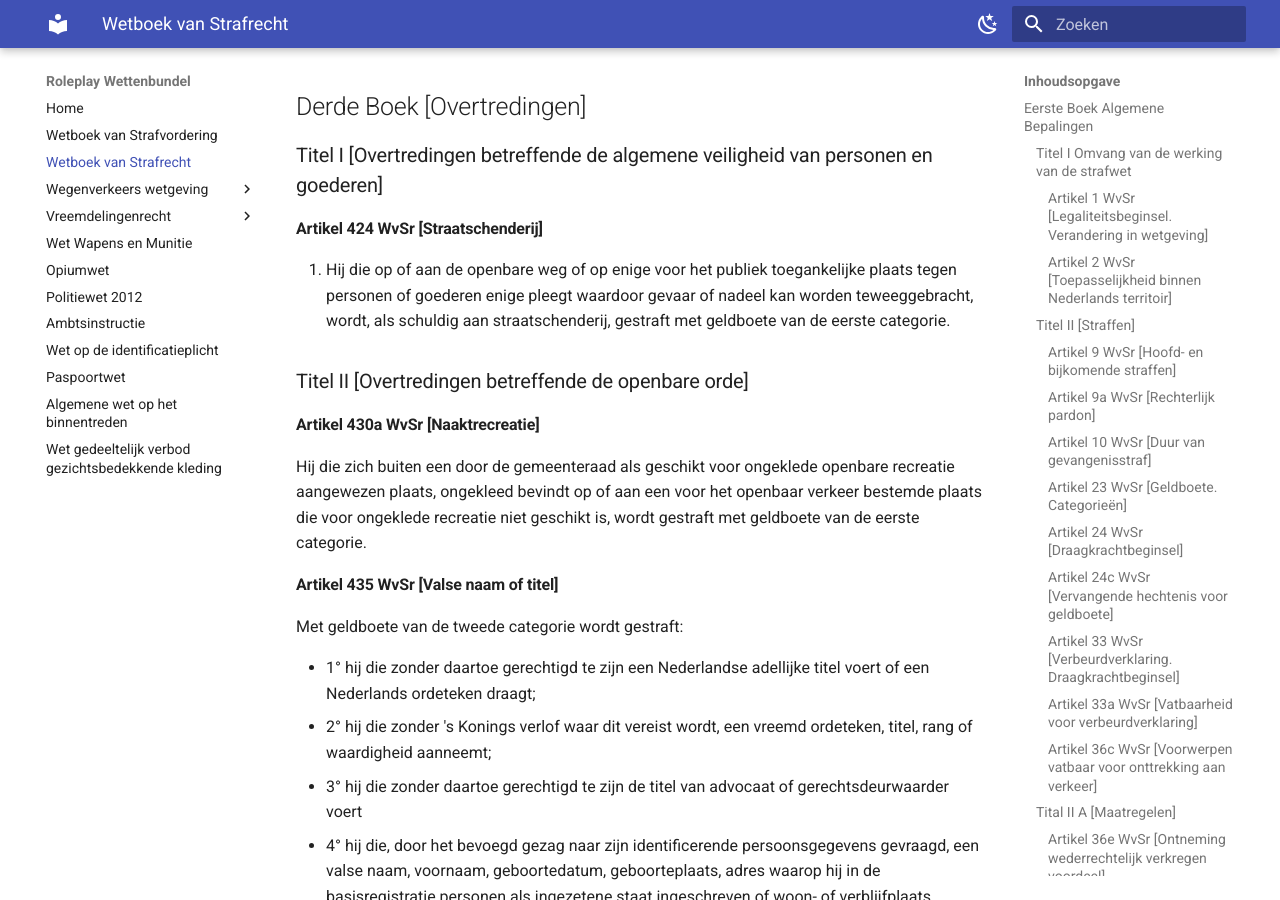
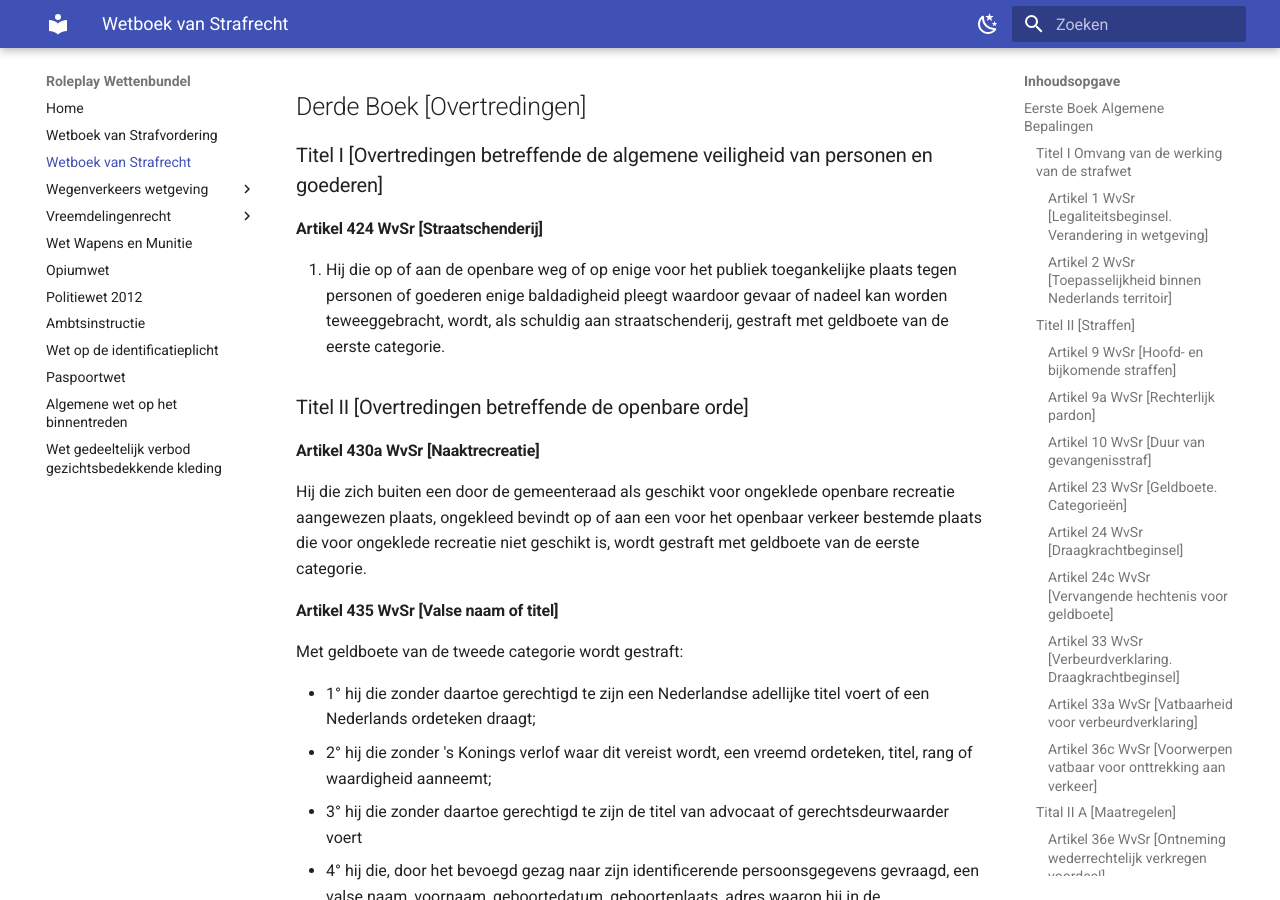
Before and after one commit to EnriqueFernandez20/FutureRP-Wettenbundel, an MkDocs documentation site: the page built from docs/wetboek-van-strafrecht.md, in a window 1280 px wide and 900 px high, scrolled down 25547 px. Built offline with MkDocs 1.6.1 and Material for MkDocs 9.7.7, drawn with Linux system fonts in a browser that asks for light colours.

Commit message:
art. 424 wvsr fix

```diff
--- a/docs/wetboek-van-strafrecht.md
+++ b/docs/wetboek-van-strafrecht.md
@@ -622,7 +622,7 @@ Witwassen dat enkel bestaat uit het verwerven of voorhanden hebben van een voorw
 
 #### Artikel 424 WvSr [Straatschenderij]
 
-1. Hij die op of aan de openbare weg of op enige voor het publiek toegankelijke plaats tegen personen of goederen enige pleegt waardoor gevaar of nadeel kan worden teweeggebracht, wordt, als schuldig aan straatschenderij, gestraft met geldboete van de eerste categorie.
+1. Hij die op of aan de openbare weg of op enige voor het publiek toegankelijke plaats tegen personen of goederen enige baldadigheid pleegt waardoor gevaar of nadeel kan worden teweeggebracht, wordt, als schuldig aan straatschenderij, gestraft met geldboete van de eerste categorie.
 
 ### Titel II [Overtredingen betreffende de openbare orde]
 
```
